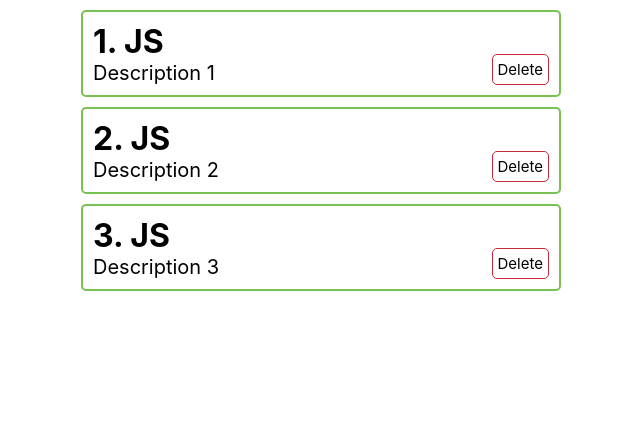
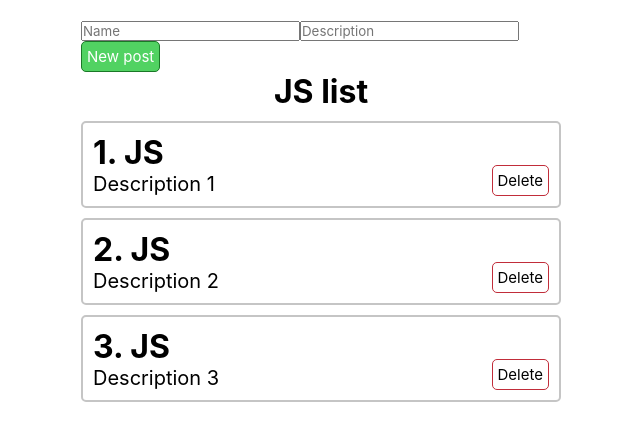
Before and after one commit to pros2s/React-posts, a React (Create React App) app: page / in a window 1280 px wide. Shown: the top 440 px of the page, without its empty margins (319-959 px from the left). Built offline with nearby package versions, Linux system fonts and the light colour scheme; the HTML template or start-up script is replaced by a standard one.

Commit message:
button Components and css modules

```diff
--- a/src/App.js
+++ b/src/App.jsx
@@ -1,6 +1,7 @@
 import React, { useState } from "react";
 
 import PostList from "./components/PostList";
+import AddNewButton from './components/UI/button/AddNewButton';
 
 function App() {
   const [ posts, setPosts ] = useState([
@@ -10,8 +11,13 @@ function App() {
   ]);
 
   return (
-    <div className="App">
-      <PostList posts={ posts } title='Title'/>
+    <div className="container">
+      <form>
+        <input type="text" placeholder="Name"/>
+        <input type="text" placeholder="Description"/>
+        <AddNewButton>New post</AddNewButton>
+      </form>
+      <PostList posts={ posts } title='JS list'/>
     </div>
   );
 }
--- a/src/components/PostItem.js
+++ b/src/components/PostItem.jsx
@@ -1,6 +1,7 @@
-import React, { useState } from "react";
+import React from "react";
+import DeleteButton from "./UI/button/DeleteButton";
 
-import '../styles.css';
+import './styles.css';
 
 const PostItem = ({ post }) => {
   const { title, description } = post;
@@ -13,7 +14,7 @@ const PostItem = ({ post }) => {
       </div>
 
       <div className="post__right">
-        <button className="post__delete">Delete</button>
+        <DeleteButton>Delete</DeleteButton>
       </div>
     </div>
   )
--- a/src/components/PostList.js
+++ b/src/components/PostList.jsx
@@ -1,11 +1,12 @@
 import React from "react";
 import PostItem from "./PostItem";
 
-import '../styles.css';
+import './styles.css';
 
-const PostList = ({ posts }) => {
+const PostList = ({ posts, title }) => {
   return (
-    <div className="container">
+    <div>
+      <h1 style={{ 'textAlign': 'center' }}>{ title }</h1>
       <div className="post__list">
         { posts.map((post) => <PostItem post={ post } key={ post.id }/>) }
       </div>
--- /dev/null
+++ b/src/components/UI/button/AddNewButton.jsx
@@ -0,0 +1,12 @@
+import React from "react";
+import classes from './AddNewButton.module.css';
+
+const AddNewButton = ({ children, ...props }) => {
+  return (
+    <button className={ classes.post__new } { ...props }>
+      { children }
+    </button>
+  )
+}
+
+export default AddNewButton;
--- /dev/null
+++ b/src/components/UI/button/AddNewButton.module.css
@@ -0,0 +1,10 @@
+.post__new {
+  padding: 5px;
+
+  font-size: 15px;
+  color: #fff;
+
+  background-color: #51d262;
+  border: 1px solid #1a7827;
+  border-radius: 5px;
+}
--- /dev/null
+++ b/src/components/UI/button/DeleteButton.jsx
@@ -0,0 +1,12 @@
+import React from "react";
+import classes from './DeleteButton.module.css';
+
+const DeleteButton = ({ children, ...props }) => {
+  return (
+    <button className={ classes.post__delete } { ...props }>
+      { children }
+    </button>
+  )
+}
+
+export default DeleteButton;
--- /dev/null
+++ b/src/components/UI/button/DeleteButton.module.css
@@ -0,0 +1,12 @@
+.post__delete {
+  position: absolute;
+  bottom: 0;
+  right: 0;
+
+  padding: 5px;
+
+  font-size: 15px;
+
+  border: 1px solid #C12D3A;
+  border-radius: 5px;
+}
--- a/src/styles.css
+++ b/src/components/styles.css
@@ -13,6 +13,7 @@ button {
 }
 
 .container {
+  margin-top: 20px;
   margin-left: 400px;
   margin-right: 400px;
 }
@@ -26,7 +27,7 @@ button {
 
   padding: 10px;
 
-  border: 2px solid #79C152;
+  border: 2px solid rgb(197, 197, 197);
   border-radius: 5px;
 }
 
@@ -37,16 +38,3 @@ button {
 .post__right {
   position: relative;
 }
-
-.post__delete {
-  position: absolute;
-  bottom: 0;
-  right: 0;
-
-  padding: 5px;
-
-  font-size: 15px;
-
-  border: 1px solid #C12D3A;
-  border-radius: 5px;
-}
```
